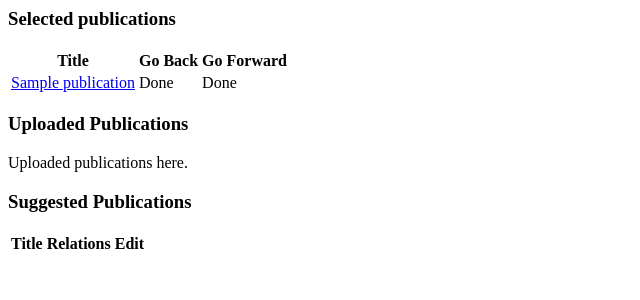
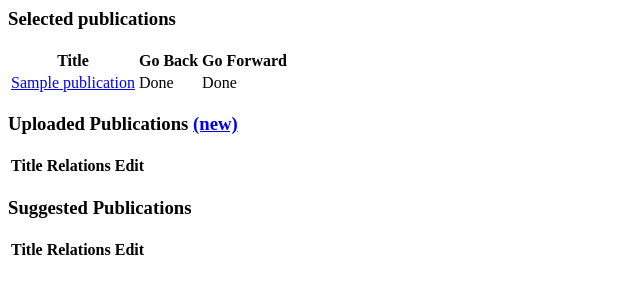
Before and after one commit to markromanmiller/golgi, a Django app: page /rank/ in a window 1280 px wide. Shown: the top 300 px of the page, without its empty margins (0-640 px from the left). Run offline with Django 3.2, Linux system fonts and the light colour scheme; a user stored in the database is signed in; tables that the repository leaves empty hold one stand-in row (values such as "Sample post"); lists and menus that the app fills with data are empty.

Commit message:
show uploaded, access uploaded files, minor view fixes.

```diff
--- a/crystal/models.py
+++ b/crystal/models.py
@@ -6,6 +6,7 @@ from fuzzywuzzy import process, fuzz
 from django.contrib.auth.models import User
 from scholarly import search_pubs_query
 from urllib import parse
+from django.urls import reverse
 
 
 class NoPublicationFileError(ValueError):
@@ -201,11 +202,11 @@ class Publication(models.Model):
 
     def link(self):
         # if it's got a file, show the file
-        #if self.file is not None:
-        #    return self.file.path
+        if self.file is not None:
+            return reverse('show_pdf', kwargs={"publication_id": self.pk})
         # otherwise, make a Google Scholar link
-        #else:
-        return "https://scholar.google.com/scholar?q={}".format(parse.quote(self.title, safe=""))
+        else:
+            return "https://scholar.google.com/scholar?q={}".format(parse.quote(self.title, safe=""))
 
     def include(self):
         self.network_status = Publication.INCLUDED
--- a/crystal/templates/crystal/rank.html
+++ b/crystal/templates/crystal/rank.html
@@ -17,23 +17,27 @@
             {% endif %}
         </td>
         <td>
-            {% if publication.url %}
-                {% if publication.cited_by_calculated %}
-                    Done
-                {% else %}
-                    <a href="{% url 'make_cited_by' publication.pk %}">Make</a>
-                {% endif %}
+            {% if publication.cited_by_calculated %}
+                Done
             {% else %}
-                <a href="{% url 'admin:crystal_publication_change' publication.pk  %}"> Need URL </a>
+                <a href="{% url 'make_cited_by' publication.pk %}">Make</a>
             {% endif %}
         </td>
     </tr>
     {% endfor %}
 </table>
 
-<h3> Uploaded Publications </h3>
-
-<p> Uploaded publications here. </p>
+<h3> Uploaded Publications <a href="{% url 'admin:crystal_publication_add' %}" target="_blank">(new)</a></h3>
+<table>
+    <th>Title</th><th>Relations</th><th>Edit</th>
+    {% for publication in uploaded_publications %}
+    <tr>
+        <td><a href="{{ publication.link }}" target="_blank">{{ publication.title }}</a></td>
+        <td>{{publication.n_related}}</td>
+        <td><a href="{% url 'admin:crystal_publication_change' publication.pk  %}">Edit</a></td>
+    </tr>
+    {% endfor %}
+</table>
 
 <h3> Suggested Publications </h3>
 <table>
--- a/crystal/urls.py
+++ b/crystal/urls.py
@@ -6,5 +6,6 @@ urlpatterns = [
     path('', views.index, name='index'),
     path('rank/', views.rank, name='rank'),
     path('make_cites/<int:publication_id>/', views.make_cites, name='make_cites'),
-    path('make_cited_by/<int:publication_id>', views.make_cited_by, name='make_cited_by')
+    path('make_cited_by/<int:publication_id>/', views.make_cited_by, name='make_cited_by'),
+    path('show_pdf/<int:publication_id>/', views.show_pdf, name="show_pdf")
 ]
--- a/crystal/views.py
+++ b/crystal/views.py
@@ -1,4 +1,4 @@
-from django.http import HttpResponse
+from django.http import HttpResponse, FileResponse
 from django.shortcuts import render, redirect
 from .models import Publication, Profile
 
@@ -8,9 +8,6 @@ def index(request):
 
 
 def rank(request):
-    # TODO: switch over to a user-based system where each
-    # user has a single active project they're asking about?
-
     user = request.user
     if user is None:
         return HttpResponse("Please log in")
@@ -24,6 +21,7 @@ def rank(request):
 
     context = {
         'selected_publications': network.publication_set.filter(network_status=Publication.INCLUDED),
+        'uploaded_publications': network.publication_set.filter(network_status=Publication.UPLOADED),
         'related_publications': related_publications
     }
     return render(request, 'crystal/rank.html', context)
@@ -35,8 +33,14 @@ def make_cites(request, publication_id):
     pub.make_cites()
     return redirect('rank')
 
+
 def make_cited_by(request, publication_id):
     pub = Publication.objects.get(pk=publication_id)
     print(pub)
     pub.make_cited_by()
     return redirect('rank')
+
+
+def show_pdf(request, publication_id):
+    pub = Publication.objects.get(pk=publication_id)
+    return FileResponse(open(pub.file.path, 'rb'), content_type='application/pdf')
```
